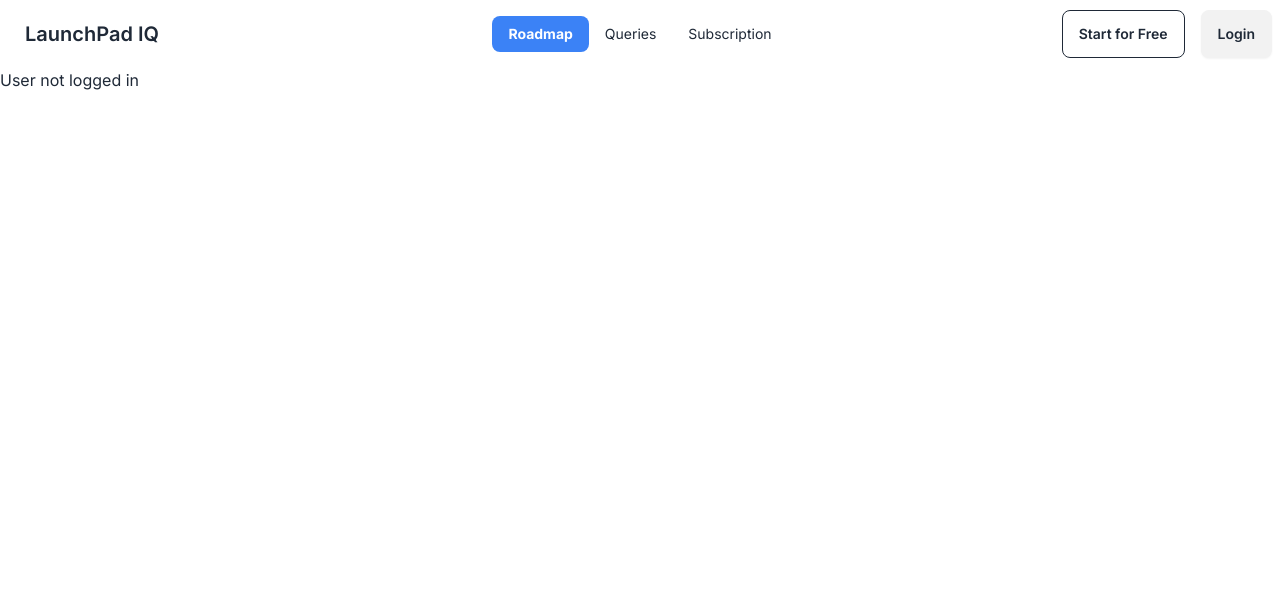
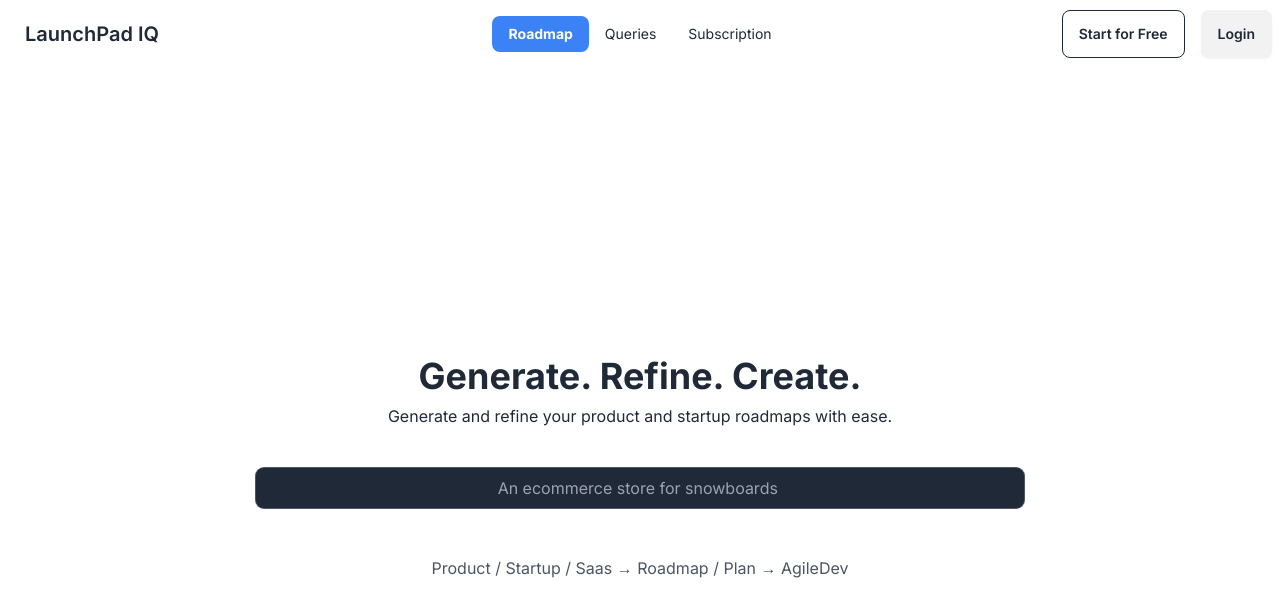
Before and after one commit to KrisD23/AgileSaas, a Next.js app: page /dashboard/roadmap in a window 1280 px wide. Shown: the top 616 px of the page. Built offline with nearby package versions, Linux system fonts and the light colour scheme; no server answers.

Commit message:
dashboard page and roadmap page

```diff
--- /dev/null
+++ b/src/app/dashboard/DashboardComponent.jsx
@@ -0,0 +1,28 @@
+"use client";
+
+import Link from "next/link";
+
+function DashboardComponent() {
+  return (
+    <div className="min-h-screen flex items-center justify-center bg-gradient-to-b from-base-100 to-gray-700">
+      <div className="text-center">
+        <p className="mb-2 text-sm uppercase text-gray-500">How it works</p>
+        <h1 className="text-5xl mb-4 font-bold flex flex-col gap-1 ">
+          <span className="text-[3.05rem]">
+            Generate and refine your Ideas.
+          </span>
+          <span>Fast, easy, and accessible.</span>
+        </h1>
+        <p className="mb-6 text-gray-500 ">
+          Create and launch your product and startup.
+        </p>
+
+        <Link className="btn btn-primary" href="/dashboard/roadmap">
+          Start now
+        </Link>
+      </div>
+    </div>
+  );
+}
+
+export default DashboardComponent;
--- a/src/app/dashboard/page.jsx
+++ b/src/app/dashboard/page.jsx
@@ -2,6 +2,7 @@ import { User } from "@/lib/models";
 import { getKindeServerSession } from "@kinde-oss/kinde-auth-nextjs/server";
 import mongoose from "mongoose";
 import { redirect } from "next/navigation";
+import DashboardComponent from "./DashboardComponent";
 
 const page = async () => {
   const { getUser } = getKindeServerSession();
@@ -35,7 +36,11 @@ const page = async () => {
   } catch (error) {
     console.log(error);
   }
-  return <div>DashboardPage</div>;
+  return (
+    <div>
+      <DashboardComponent />
+    </div>
+  );
 };
 
 export default page;
--- a/src/app/dashboard/queries/page.jsx
+++ b/src/app/dashboard/queries/page.jsx
@@ -1,7 +1,7 @@
 import React from "react";
 
 const page = () => {
-  return <div>All the query</div>;
+  return <div>Querries page</div>;
 };
 
 export default page;
--- /dev/null
+++ b/src/app/dashboard/roadmap/RoadmapFormComponent.jsx
@@ -0,0 +1,39 @@
+"use client";
+
+function RoadmapFormComponent() {
+  return (
+    <div className="flex items-center justify-center h-screen">
+      <div className="text-center">
+        <h1 className="text-4xl font-bold mb-2">Generate. Refine. Create.</h1>
+        <p className="mb-6">
+          Generate and refine your product and startup roadmaps with ease.
+        </p>
+
+        <div className=" text-white p-4 rounded-lg mb-6 w-[800px]">
+          <input
+            type="text"
+            placeholder="An ecommerce store for snowboards "
+            className="bg-gray-800 p-2 rounded-lg ring-1 placeholder:text-center ring-gray-600 w-full mb-2"
+          />
+          {/* <div className="flex items-center justify-between ">
+            <div>
+              <button className="btn btn-ghost ">Image</button>
+              <button className="btn btn-ghost ">Public</button>
+            </div>
+            <div>
+              <button className="btn btn-primary  ">Speed</button>
+              <button className="btn btn-secondary  ">Quality</button>
+            </div>
+          </div> */}
+        </div>
+
+        {/* Breadcrumb navigation */}
+        <nav className="text-gray-600">
+          Product / Startup / Saas → Roadmap / Plan → AgileDev
+        </nav>
+      </div>
+    </div>
+  );
+}
+
+export default RoadmapFormComponent;
--- a/src/app/dashboard/roadmap/page.jsx
+++ b/src/app/dashboard/roadmap/page.jsx
@@ -1,37 +1,12 @@
-import PromptResponseTest from "@/components/test/PromptResponseTest";
-import { User } from "@/lib/models";
-import { getKindeServerSession } from "@kinde-oss/kinde-auth-nextjs/server";
+import React from "react";
+import RoadmapFormComponent from "./RoadmapFormComponent";
 
-const page = async () => {
-  try {
-    const { getUser } = getKindeServerSession();
-    const username = await getUser();
-    // console.log("username:", username?.id);
-
-    if (!username) {
-      // Handle case where user is not logged in
-      return <div>User not logged in</div>;
-    }
-
-    const user = await User.findOne({ username: username.id });
-    if (!user) {
-      console.log("User not found for username:", username.id);
-      // Handle case where user is not found
-      return <div>User not found</div>;
-    }
-
-    const userId = user._id.toString();
-
-    return (
-      <div>
-        Roadmap
-        {/* <PromptResponseTest userId={userId} /> */}
-      </div>
-    );
-  } catch (error) {
-    console.error("Error fetching user:", error);
-    return <div>Error fetching user</div>;
-  }
+const page = () => {
+  return (
+    <div>
+      <RoadmapFormComponent />
+    </div>
+  );
 };
 
 export default page;
--- a/src/components/navbar/DashboardPageNavBar.jsx
+++ b/src/components/navbar/DashboardPageNavBar.jsx
@@ -13,7 +13,7 @@ const DashboardPageNavBar = async () => {
   const { isAuthenticated } = getKindeServerSession();
 
   return (
-    <div className="navbar bg-base-100">
+    <div className="navbar bg-base-100 ">
       <div className="navbar-start">
         <div className="dropdown">
           <div tabIndex={0} role="button" className="btn btn-ghost lg:hidden">
```
